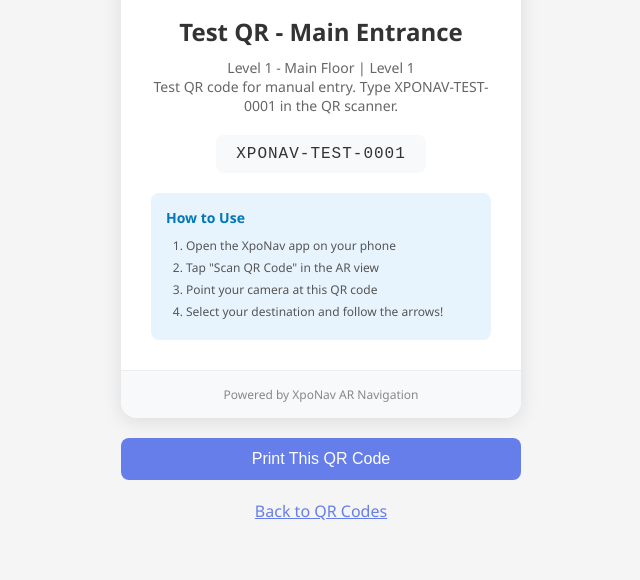
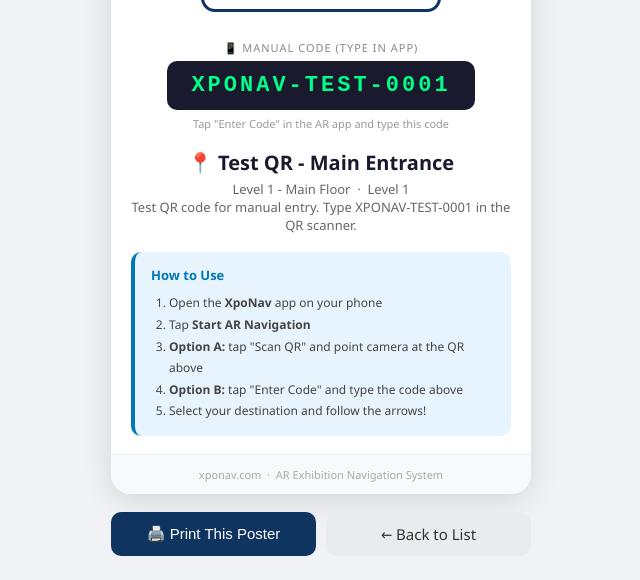
Before and after one commit to sn04126/xponav, a Laravel app: page /admin/qr-codes/1/print in a window 1280 px wide. Shown: the part 391-971 px from the top of the page, without its empty margins (319-959 px from the left). Before the commit the page ends 911 px from the top, so only its background shows below. Run offline with Laravel 12, Linux system fonts and the light colour scheme; a user stored in the database is signed in; data comes from the database, SQL or seed files in the repository.

Commit message:
Session 9: Fix user flow, profile, QR codes + admin management
- Add GET /api/me endpoint (returns authenticated user's full profile)
- Fix signup flow: SplashPanel → LoginPanel on fresh open, HomePanel on return
- Fix post-verification navigation: go to HomePanel (Dashboard) directly
- Fix LoginPanelController: set GameManager.currentUser + go to HomePanel always
- Fix 'Unknown' username: persist name/email/image in PlayerPrefsHelper properly
- Add profile image persistence via UserProfileImageUrl PlayerPref
- Add QR codes + navigation targets for Grand Lobby Corridor & all exhibition areas
- Redesign admin QR code index: shows manual code prominently with print cards
- Redesign admin QR print view: dual QR+manual code poster layout
- Add database_export.sql to .gitignore

Co-Authored-By: Claude Sonnet 4.6 <noreply@anthropic.com>

```diff
--- a/resources/views/admin/qr-codes/print.blade.php
+++ b/resources/views/admin/qr-codes/print.blade.php
@@ -3,207 +3,202 @@
 <head>
     <meta charset="UTF-8">
     <meta name="viewport" content="width=device-width, initial-scale=1.0">
-    <title>QR Code - {{ $qrCode->name }}</title>
+    <title>QR Poster – {{ $qrCode->name }}</title>
     <style>
-        * {
-            margin: 0;
-            padding: 0;
-            box-sizing: border-box;
-        }
+        * { margin:0; padding:0; box-sizing:border-box; }
 
         body {
             font-family: 'Segoe UI', Tahoma, Geneva, Verdana, sans-serif;
-            background: #f5f5f5;
-            padding: 20px;
+            background: #f0f2f5;
+            padding: 24px;
+            color: #1a1a2e;
         }
 
+        /* ── Print Card ── */
         .qr-card {
-            width: 400px;
+            width: 420px;
             background: white;
-            border-radius: 16px;
-            box-shadow: 0 4px 20px rgba(0,0,0,0.1);
+            border-radius: 20px;
+            box-shadow: 0 6px 30px rgba(0,0,0,0.12);
             overflow: hidden;
             margin: 0 auto;
         }
 
         .qr-header {
-            background: linear-gradient(135deg, #667eea 0%, #764ba2 100%);
+            background: linear-gradient(135deg, #0f3460 0%, #16213e 100%);
             color: white;
-            padding: 20px;
+            padding: 22px 20px 18px;
             text-align: center;
         }
-
+        .qr-header .app-name {
+            font-size: 13px; font-weight: 600; letter-spacing: 3px;
+            text-transform: uppercase; opacity: .7; margin-bottom: 6px;
+        }
         .qr-header h1 {
-            font-size: 18px;
-            font-weight: 600;
-            margin-bottom: 5px;
+            font-size: 22px; font-weight: 700; line-height: 1.2;
+        }
+        .qr-header .sub {
+            font-size: 12px; opacity: .75; margin-top: 4px;
         }
 
-        .qr-header p {
-            font-size: 12px;
-            opacity: 0.9;
+        /* ── QR Image ── */
+        .qr-section {
+            padding: 28px 20px 10px;
+            text-align: center;
+        }
+        .qr-image-wrap {
+            width: 240px; height: 240px;
+            border: 3px solid #0f3460;
+            border-radius: 14px;
+            padding: 10px;
+            margin: 0 auto 18px;
+            background: white;
+        }
+        .qr-image-wrap img { width: 100%; height: 100%; }
+
+        /* ── Manual Code (big, bold, scannable by eye) ── */
+        .manual-code-section {
+            padding: 0 20px 18px;
+            text-align: center;
+        }
+        .manual-code-label {
+            font-size: 11px; color: #888; text-transform: uppercase;
+            letter-spacing: 1px; margin-bottom: 6px;
+        }
+        .manual-code {
+            display: inline-block;
+            background: #1a1a2e;
+            color: #00ff88;
+            font-family: 'Courier New', monospace;
+            font-size: 22px;
+            font-weight: 700;
+            letter-spacing: 3px;
+            padding: 12px 24px;
+            border-radius: 10px;
+        }
+        .manual-code-hint {
+            font-size: 11px; color: #999; margin-top: 6px;
         }
 
-        .qr-body {
-            padding: 30px;
+        /* ── Location Info ── */
+        .location-section {
+            padding: 0 20px 18px;
             text-align: center;
         }
-
-        .qr-image {
-            width: 250px;
-            height: 250px;
-            margin: 0 auto 20px;
-            background: white;
-            padding: 10px;
-            border: 2px solid #eee;
-            border-radius: 12px;
+        .location-name {
+            font-size: 20px; font-weight: 700; color: #1a1a2e;
+            margin-bottom: 4px;
+        }
+        .location-meta {
+            font-size: 13px; color: #666;
         }
 
-        .qr-image img {
-            width: 100%;
-            height: 100%;
+        /* ── Instructions ── */
+        .instructions {
+            margin: 0 20px 18px;
+            padding: 14px 16px;
+            background: #e8f4fd;
+            border-radius: 10px;
+            border-left: 4px solid #0077b6;
+        }
+        .instructions h3 { font-size: 13px; color: #0077b6; margin-bottom: 8px; }
+        .instructions ol { font-size: 12px; color: #444; padding-left: 18px; line-height: 1.8; }
+
+        /* ── Footer ── */
+        .qr-footer {
+            background: #f8f9fa;
+            padding: 12px 20px;
+            text-align: center;
+            border-top: 1px solid #eee;
+            font-size: 11px; color: #aaa;
         }
 
-        .location-name {
-            font-size: 24px;
-            font-weight: 700;
-            color: #333;
-            margin-bottom: 10px;
+        /* ── Buttons (no-print) ── */
+        .action-bar {
+            width: 420px; margin: 18px auto 0;
+            display: flex; gap: 10px;
         }
-
-        .location-details {
-            font-size: 14px;
-            color: #666;
-            margin-bottom: 20px;
+        .btn-print {
+            flex: 1; padding: 12px;
+            background: #0f3460; color: white;
+            border: none; border-radius: 10px;
+            font-size: 15px; cursor: pointer;
         }
-
-        .qr-code-text {
-            font-family: 'Courier New', monospace;
-            font-size: 16px;
-            background: #f8f9fa;
-            padding: 10px 20px;
-            border-radius: 8px;
-            display: inline-block;
-            color: #333;
-            letter-spacing: 1px;
+        .btn-back {
+            flex: 1; padding: 12px;
+            background: #e9ecef; color: #333;
+            border: none; border-radius: 10px;
+            font-size: 15px; cursor: pointer; text-decoration: none;
+            display: flex; align-items: center; justify-content: center;
         }
-
-        .qr-footer {
-            background: #f8f9fa;
-            padding: 15px;
-            text-align: center;
-            border-top: 1px solid #eee;
-        }
-
-        .qr-footer p {
-            font-size: 12px;
-            color: #888;
-        }
-
-        .instructions {
-            margin-top: 20px;
-            padding: 15px;
-            background: #e8f4fd;
-            border-radius: 8px;
-            text-align: left;
-        }
-
-        .instructions h3 {
-            font-size: 14px;
-            color: #0077b6;
-            margin-bottom: 10px;
-        }
-
-        .instructions ol {
-            font-size: 12px;
-            color: #555;
-            padding-left: 20px;
-        }
-
-        .instructions li {
-            margin-bottom: 5px;
-        }
+        .btn-print:hover { background:#16213e; }
+        .btn-back:hover  { background:#dee2e6; }
 
         @media print {
-            body {
-                background: white;
-                padding: 0;
-            }
-
-            .qr-card {
-                box-shadow: none;
-                border: 2px solid #ddd;
-            }
-
-            .no-print {
-                display: none !important;
-            }
-        }
-
-        .print-button {
-            display: block;
-            width: 400px;
-            margin: 20px auto;
-            padding: 12px;
-            background: #667eea;
-            color: white;
-            border: none;
-            border-radius: 8px;
-            font-size: 16px;
-            cursor: pointer;
-        }
-
-        .print-button:hover {
-            background: #5a6fd6;
+            body { background: white; padding: 0; }
+            .qr-card { box-shadow: none; border: 1px solid #ccc; }
+            .no-print { display: none !important; }
         }
     </style>
 </head>
 <body>
+
 <div class="qr-card">
     <div class="qr-header">
-            <h1>{{ $qrCode->exhibit->name ?? 'XpoNav Exhibition' }}</h1>
-            <p>AR Navigation QR Code</p>
+        <div class="app-name">XpoNav AR Navigation</div>
+        <h1>{{ $qrCode->name }}</h1>
+        <div class="sub">{{ $qrCode->exhibit->name ?? 'Exhibition Center' }}</div>
     </div>
 
-        <div class="qr-body">
-            <div class="qr-image">
-                <img src="https://api.qrserver.com/v1/create-qr-code/?size=250x250&data={{ urlencode($qrCode->code) }}"
-                     alt="QR Code for {{ $qrCode->name }}">
+    {{-- QR code image (generated by public API) --}}
+    <div class="qr-section">
+        <div class="qr-image-wrap">
+            <img src="https://api.qrserver.com/v1/create-qr-code/?size=240x240&ecc=M&data={{ urlencode($qrCode->code) }}"
+                 alt="QR Code for {{ $qrCode->name }}"
+                 onerror="this.src='https://via.placeholder.com/240x240?text=QR+Error'">
+        </div>
     </div>
 
-            <div class="location-name">{{ $qrCode->name }}</div>
+    {{-- MANUAL CODE — large and readable --}}
+    <div class="manual-code-section">
+        <div class="manual-code-label">📱 Manual Code (type in app)</div>
+        <div class="manual-code">{{ $qrCode->code }}</div>
+        <div class="manual-code-hint">Tap "Enter Code" in the AR app and type this code</div>
+    </div>
 
-            <div class="location-details">
-                {{ $qrCode->floorPlan->name ?? 'Floor' }} | Level {{ $qrCode->floorPlan->floor_level ?? '?' }}
+    {{-- Location info --}}
+    <div class="location-section">
+        <div class="location-name">📍 {{ $qrCode->name }}</div>
+        <div class="location-meta">
+            {{ $qrCode->floorPlan->name ?? 'Main Floor' }}
+            &nbsp;·&nbsp; Level {{ $qrCode->floorPlan->floor_level ?? '1' }}
             @if($qrCode->description)
                 <br>{{ $qrCode->description }}
             @endif
         </div>
+    </div>
 
-            <div class="qr-code-text">{{ $qrCode->code }}</div>
-
+    {{-- Instructions --}}
     <div class="instructions">
         <h3>How to Use</h3>
         <ol>
-                    <li>Open the XpoNav app on your phone</li>
-                    <li>Tap "Scan QR Code" in the AR view</li>
-                    <li>Point your camera at this QR code</li>
+            <li>Open the <strong>XpoNav</strong> app on your phone</li>
+            <li>Tap <strong>Start AR Navigation</strong></li>
+            <li><strong>Option A:</strong> tap "Scan QR" and point camera at the QR above</li>
+            <li><strong>Option B:</strong> tap "Enter Code" and type the code above</li>
             <li>Select your destination and follow the arrows!</li>
         </ol>
     </div>
-        </div>
 
     <div class="qr-footer">
-            <p>Powered by XpoNav AR Navigation</p>
+        xponav.com &nbsp;·&nbsp; AR Exhibition Navigation System
     </div>
 </div>
 
-    <button class="print-button no-print" onclick="window.print()">
-        Print This QR Code
-    </button>
+<div class="action-bar no-print">
+    <button class="btn-print" onclick="window.print()">🖨️ Print This Poster</button>
+    <a href="{{ route('admin.qr-codes.index') }}" class="btn-back">← Back to List</a>
+</div>
 
-    <div class="no-print" style="text-align: center; margin-top: 10px;">
-        <a href="{{ route('admin.qr-codes.index') }}" style="color: #667eea;">Back to QR Codes</a>
-    </div>
 </body>
 </html>
--- a/routes/api.php
+++ b/routes/api.php
@@ -32,6 +32,7 @@ Route::post('/reset-password', [AuthController::class, 'resetPassword']);
 Route::post('/auth/social-token', [SocialAuthController::class, 'handleNativeToken']);
 
 Route::middleware('auth:sanctum')->group(function () {
+    Route::get('/me', [AuthController::class, 'me']);              // Get current user profile
     Route::get('/dashboard', [DashboardController::class, 'index']);
     Route::post('/profile/update', [AuthController::class, 'updateProfile']);
     Route::post('/password/update', [AuthController::class, 'updatePassword']);
```
Also changed, not shown: app/Http/Controllers/AuthController.php (+14 -0 lines), resources/views/admin/qr-codes/index.blade.php (+102 -46 lines), 1 other file. Lines whose indentation alone changed are shown as unchanged.
